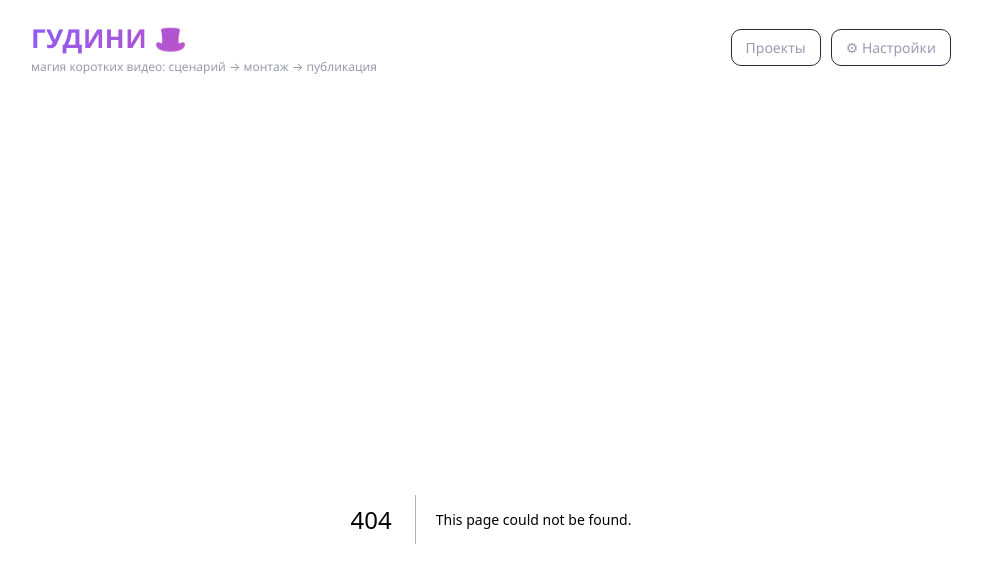
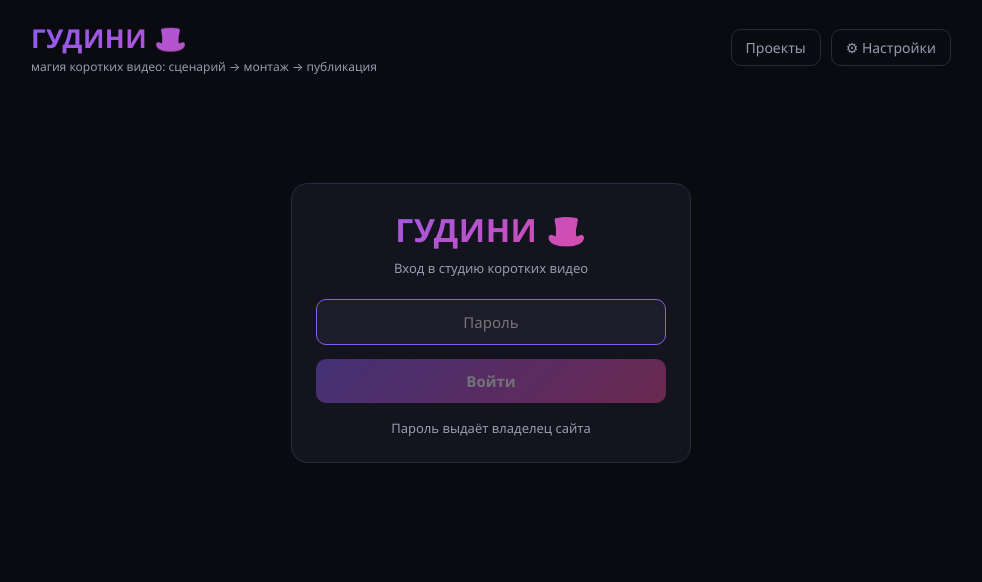
Before and after one commit to paracetamolhaze/gudini, a Next.js app: page /login in a window 1280 px wide. Before the commit this address had no page. Shown: the top 582 px of the page, without its empty margins (149-1131 px from the left). Built offline with nearby package versions, Linux system fonts and the light colour scheme.

Commit message:
Login page instead of Basic Auth popup; TikTok domain verification file

```diff
--- /dev/null
+++ b/app/api/login/route.ts
@@ -0,0 +1,28 @@
+import { NextRequest, NextResponse } from "next/server";
+
+async function authCookieValue(password: string): Promise<string> {
+  const data = new TextEncoder().encode(`gudini:${password}`);
+  const digest = await crypto.subtle.digest("SHA-256", data);
+  return Array.from(new Uint8Array(digest))
+    .map((b) => b.toString(16).padStart(2, "0"))
+    .join("");
+}
+
+export async function POST(req: NextRequest) {
+  const sitePassword = process.env.SITE_PASSWORD;
+  if (!sitePassword) return NextResponse.json({ ok: true });
+
+  const { password } = await req.json().catch(() => ({}) as { password?: string });
+  if (password !== sitePassword) {
+    return NextResponse.json({ error: "Неверный пароль" }, { status: 401 });
+  }
+
+  const res = NextResponse.json({ ok: true });
+  res.cookies.set("gudini_auth", await authCookieValue(sitePassword), {
+    httpOnly: true,
+    sameSite: "lax",
+    path: "/",
+    maxAge: 60 * 60 * 24 * 30, // 30 дней
+  });
+  return res;
+}
--- /dev/null
+++ b/app/login/page.tsx
@@ -0,0 +1,71 @@
+"use client";
+
+import { Suspense, useState } from "react";
+import { useRouter, useSearchParams } from "next/navigation";
+
+export default function LoginPage() {
+  return (
+    <Suspense>
+      <Login />
+    </Suspense>
+  );
+}
+
+function Login() {
+  const [password, setPassword] = useState("");
+  const [error, setError] = useState("");
+  const [busy, setBusy] = useState(false);
+  const router = useRouter();
+  const query = useSearchParams();
+
+  async function submit() {
+    if (!password || busy) return;
+    setBusy(true);
+    setError("");
+    try {
+      const res = await fetch("/api/login", {
+        method: "POST",
+        headers: { "Content-Type": "application/json" },
+        body: JSON.stringify({ password }),
+      });
+      if (!res.ok) {
+        setError("Неверный пароль");
+        setBusy(false);
+        return;
+      }
+      const next = query.get("next");
+      router.push(next && next.startsWith("/") ? next : "/");
+      router.refresh();
+    } catch {
+      setError("Ошибка сети, попробуйте ещё раз");
+      setBusy(false);
+    }
+  }
+
+  return (
+    <main style={{ display: "flex", justifyContent: "center", paddingTop: "8vh" }}>
+      <div className="card" style={{ maxWidth: 400, width: "100%", textAlign: "center" }}>
+        <div className="logo" style={{ fontSize: 32 }}>ГУДИНИ 🎩</div>
+        <p className="hint" style={{ margin: "8px 0 20px" }}>
+          Вход в студию коротких видео
+        </p>
+        <input
+          type="password"
+          placeholder="Пароль"
+          value={password}
+          autoFocus
+          onChange={(e) => setPassword(e.target.value)}
+          onKeyDown={(e) => e.key === "Enter" && submit()}
+          style={{ textAlign: "center" }}
+        />
+        {error && <div className="error-box">{error}</div>}
+        <button className="btn" style={{ width: "100%", marginTop: 14, justifyContent: "center" }} onClick={submit} disabled={busy || !password}>
+          {busy ? <span className="spin" /> : "Войти"}
+        </button>
+        <p className="hint" style={{ marginTop: 16 }}>
+          Пароль выдаёт владелец сайта
+        </p>
+      </div>
+    </main>
+  );
+}
```
Also changed, not shown: middleware.ts (+40 -12 lines).
